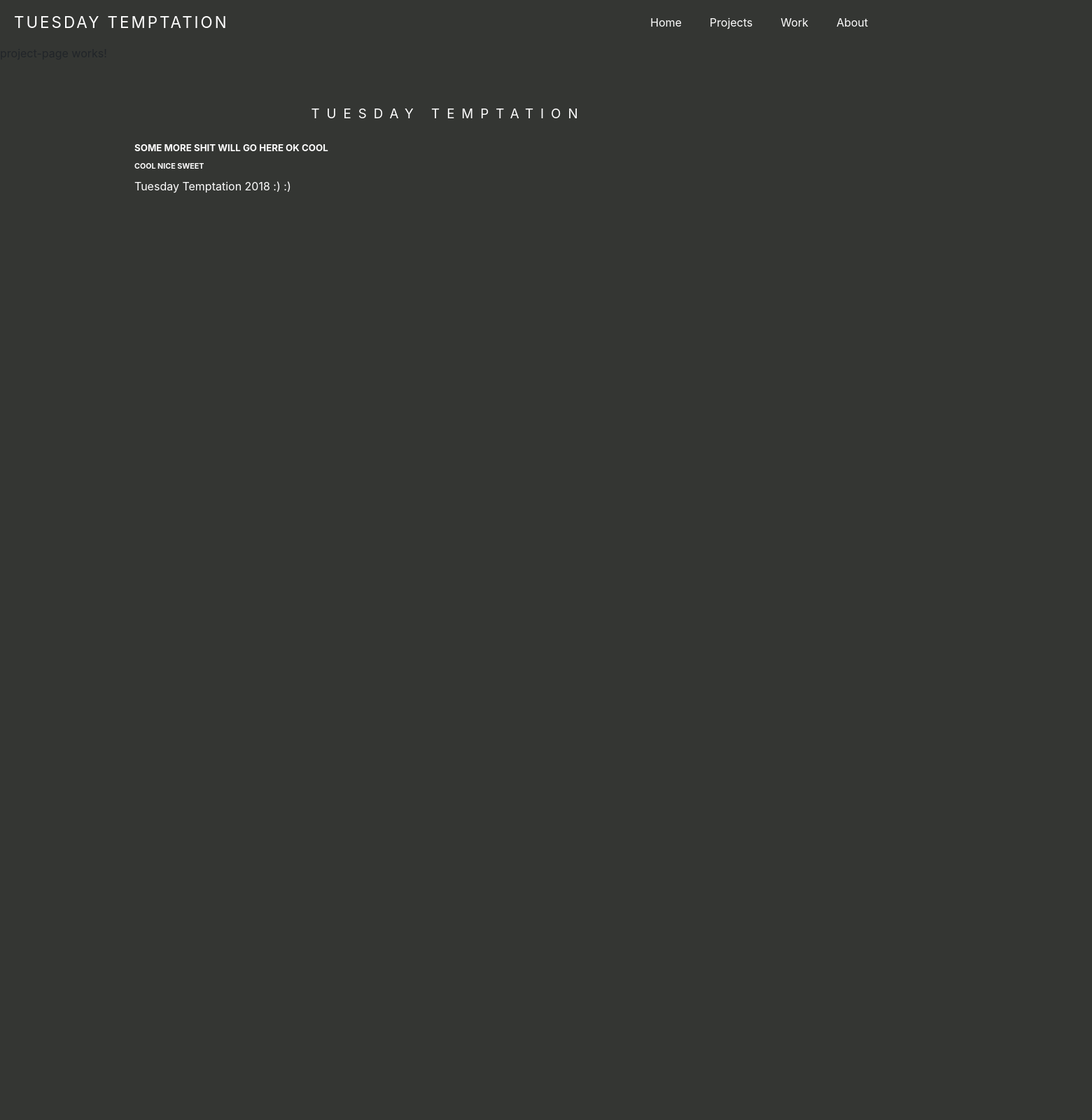
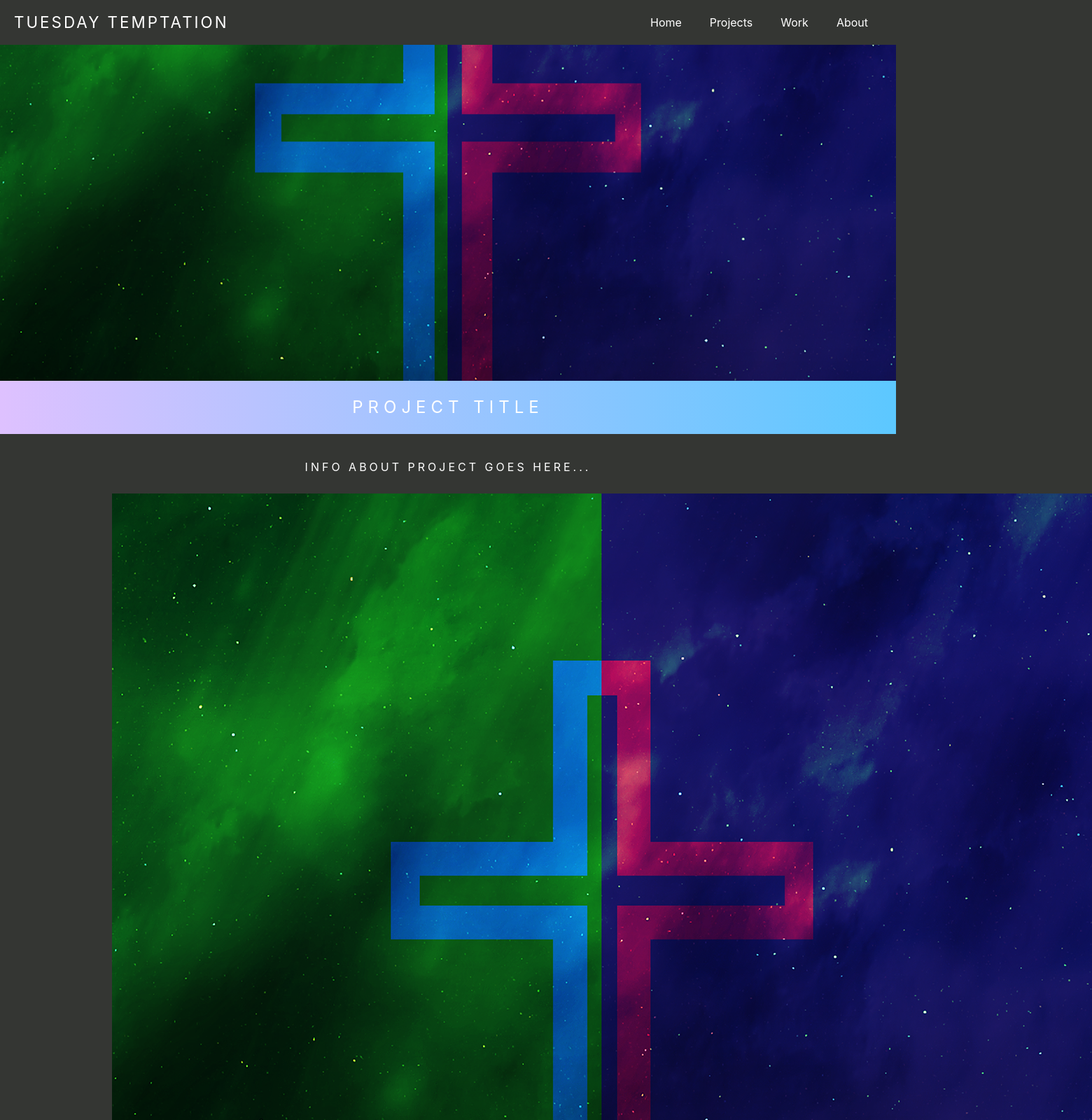
Before and after one commit to CEREBR4L/ttonline, an Angular app in the folder tt-ng/ttonline/: page /project in a window 1280 px wide. Shown: the top 1600 px of the page at 70% size, 1560 px wide, since content can reach past the window. Before the commit the page ends 800 px from the top, so only its background shows below. Built offline with nearby package versions, Linux system fonts and the light colour scheme.

Commit message:
Start of project page

```diff
--- a/tt-ng/ttonline/src/app/Page_Components/project-page/project-page.component.css
+++ b/tt-ng/ttonline/src/app/Page_Components/project-page/project-page.component.css
@@ -0,0 +1,30 @@
+.header{
+    width: 100%;
+    max-height: 60vh;
+    overflow: hidden;
+    display: flex;
+    justify-content: center;
+    align-items: center;
+}
+
+.header > img {
+    width: 100%;
+    vertical-align: middle;
+}
+
+.project-img{
+    width: 75%;
+    margin: 0 auto;
+}
+
+.project-info{
+    width: 75%;
+    margin: 0 auto;
+    color: #fff;
+    padding: 10px;
+    margin-top: 25px;
+    text-transform: uppercase;
+    letter-spacing: 4px;
+    font-size: 12pt;
+    text-align: center;
+}
--- a/tt-ng/ttonline/src/app/Page_Components/project-page/project-page.component.html
+++ b/tt-ng/ttonline/src/app/Page_Components/project-page/project-page.component.html
@@ -1,3 +1,14 @@
-<p>
-  project-page works!
-</p>
+<div class="header">
+  <img src="assets/images/projects/project-2.png" />
+</div>
+
+<div class="title-bar">
+  <h2>PROJECT TITLE</h2>
+</div>
+
+<div class="project-info">
+  <p>Info about project goes here...</p>
+</div>
+<div class="project-img">
+  <img src="assets/images/projects/project-2.png">
+</div>
```
